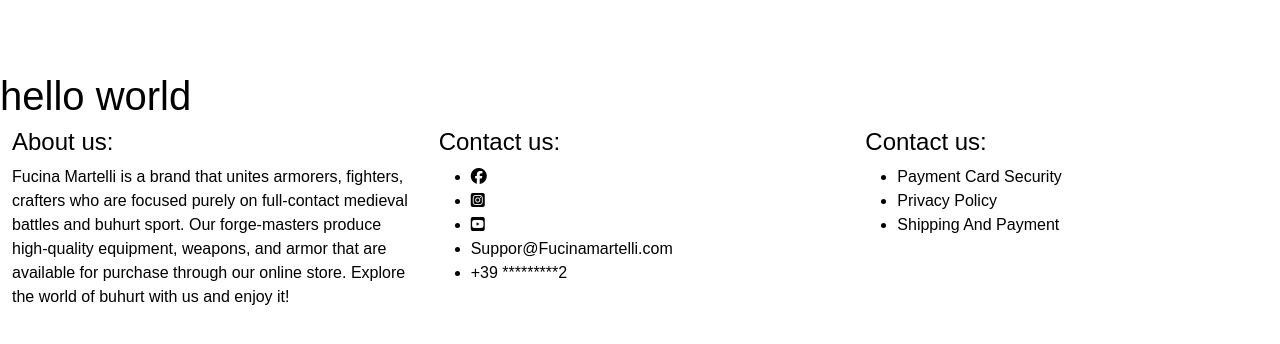
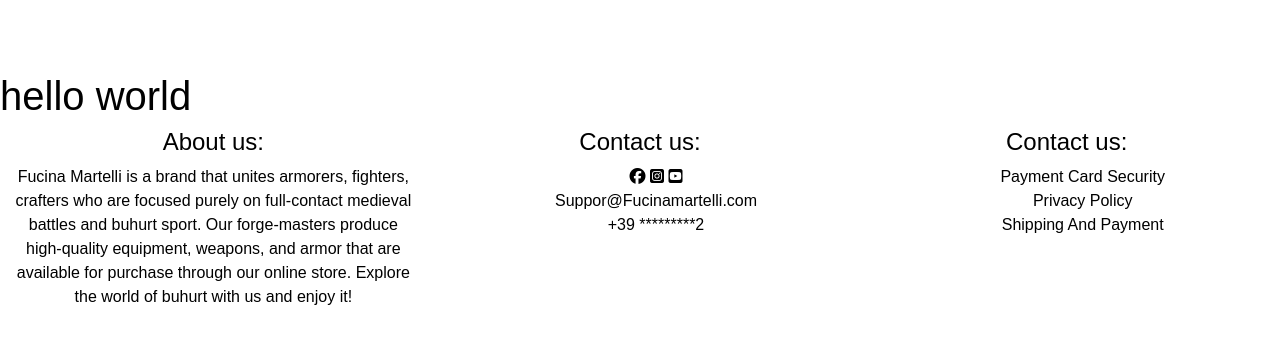
Before and after one commit to Code-Institute-Submissions/latorreandrea-fucina_martelli_MayResub, a Django app: page / in a window 1280 px wide. Shown: the part 56-400 px from the top of the page. Run offline with Django 3.2, Linux system fonts and the light colour scheme; some libraries are stand-ins or nearby versions; some web fonts are replaced.

Commit message:
updated css eliminate list style

```diff
--- a/static/css/style.css
+++ b/static/css/style.css
@@ -16,10 +16,13 @@
 }
 
 a,
-li>a,
-span>a {
+li {
     text-decoration: none;
     color: black;
+}
+
+ul {
+    list-style-type: none;
 }
 
 a:hover {
@@ -38,3 +41,9 @@
 .navbar {
     font-family: 'Signika Negative', sans-serif;
 }
+
+/* ----------- footer */
+
+.li-social {
+    display: inline;
+}
--- a/templates/base.html
+++ b/templates/base.html
@@ -124,7 +124,7 @@
     {% endblock %}
 
 
-    <div class="container-fluid">
+    <div class="container-fluid d-flex text-center">
         <div class="row">
             <div class="col">
                 <h4>
@@ -143,9 +143,9 @@
                     Contact us:
                 </h4>
                 <ul>
-                    <li><a href=""><i class="fab fa-facebook"></i></a></li>
-                    <li><a href=""><i class="fab fa-instagram-square"></i></a></li>
-                    <li><a href=""><i class="fab fa-youtube-square"></i></a></li>
+                    <li class="li-social"><a href=""><i class="fab fa-facebook"></i></a></li>
+                    <li class="li-social"><a href=""><i class=" fab fa-instagram-square"></i></a></li>
+                    <li class="li-social"><a href=""><i class=" fab fa-youtube-square"></i></a></li>
                     <li>Suppor@Fucinamartelli.com</li>
                     <li>+39 *********2</li>
                 </ul>
```
